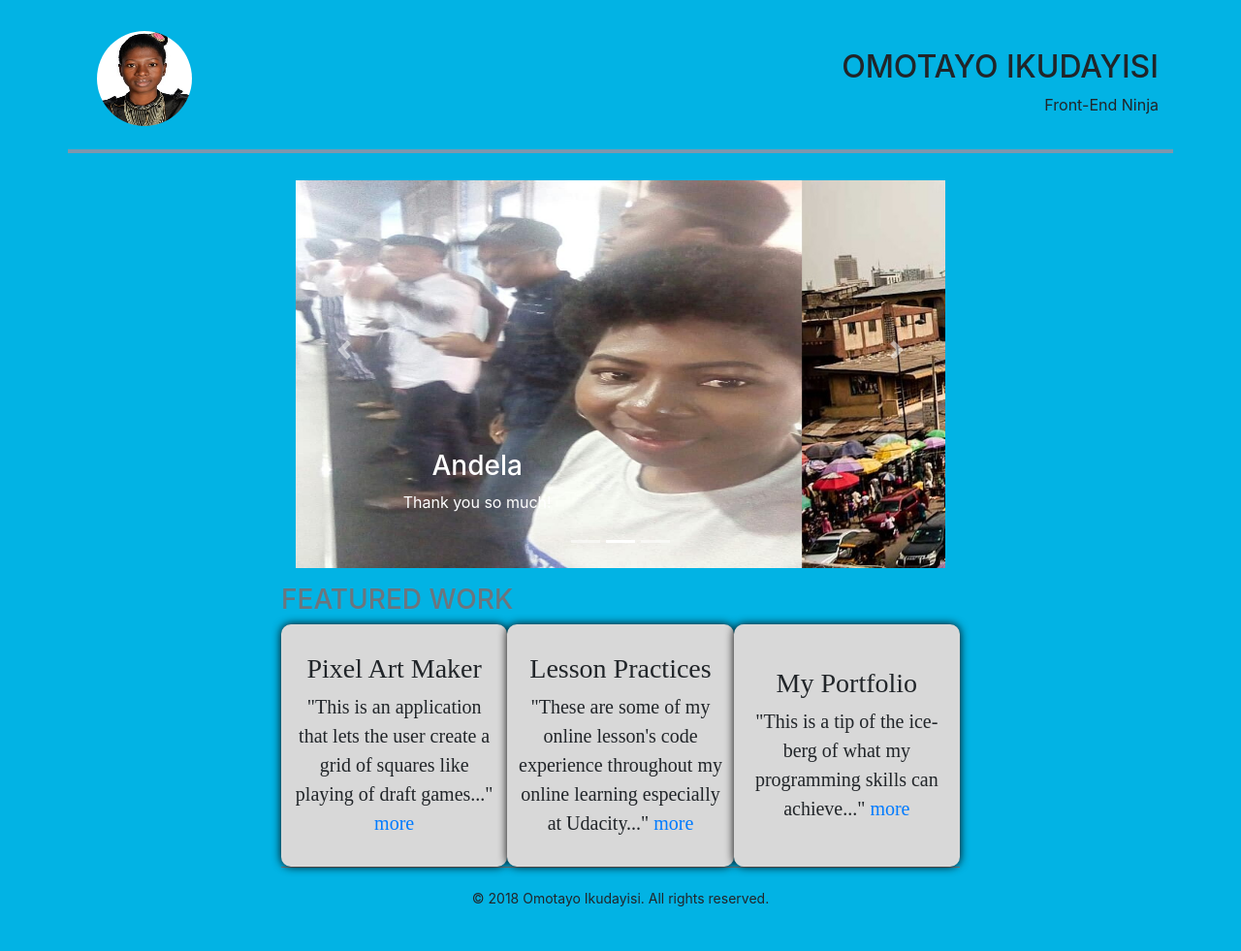
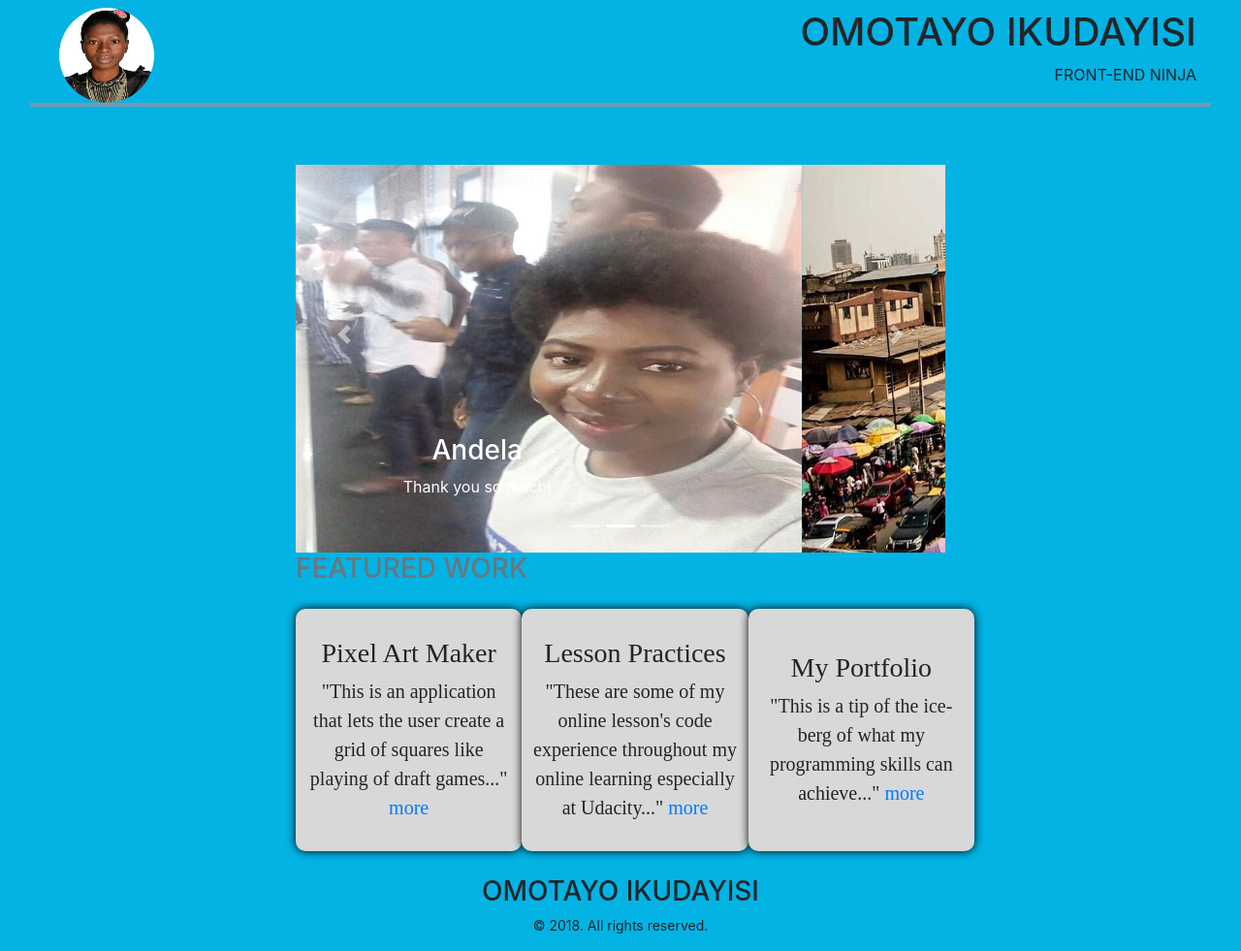
Before and after one commit to Glitzabeth/my-portfolio, a plain HTML site: page index.html in a window 1280 px wide. Shown: the whole page at 97% size. Before the commit the page ends 937 px from the top, so only its background shows below. Drawn offline with nearby package versions, Linux system fonts and the light colour scheme.

Commit message:
Update index.html

```diff
--- a/index.html
+++ b/index.html
@@ -11,27 +11,27 @@
     <meta name="viewport" content="width=device-width, initial-scale=1">
     <!-- Bootstrap CSS -->
    <link rel="stylesheet" href="https://stackpath.bootstrapcdn.com/bootstrap/4.1.2/css/bootstrap.min.css" integrity="sha384-Smlep5jCw/wG7hdkwQ/Z5nLIefveQRIY9nfy6xoR1uRYBtpZgI6339F5dgvm/e9B" crossorigin="anonymous">
-    <link rel="stylesheet" href="css/style.css" type="text/css" />
+    <link rel="stylesheet" href="css/style.css">
   </head>
   <!--Major design part-->
   	<body>
     	<!-- Header Navigation starts -->
     	<div id="header">
       		<nav class="navbar navbar-expand-lg navbar-light">
-        		<div class="container horizontal pt-4">
-          			<a class="navbar-brand mb-4" href="#">
+        		<div class="container-fluid horizontal pt-6">
+          				<a class="navbar-brand mb-6" href="#">
             				<img id="logo" class="img-circular float-left" alt="Logo" src="img/logo.jpg" />
          	 			</a>
          	 		<div class="float-right">
-           		 		<h2 class="text-uppercase">OMOTAYO IKUDAYISI</h2>
-            			<p class=" text-right">Front-End Ninja</p>
+           		 		<h1 class="text-uppercase">Omotayo Ikudayisi</h1>
+            			<p class="text-uppercase text-right mb-3">Front-End Ninja</p>
           			</div>
         		</div>
       		</nav>
     	</div>
     	<!-- end of head navigation bar -->
 		<div id="wrapper">
-      		<div class="container mt-3">
+			<div class="container-fluid pt-6">
         		<div id="myCarousel" class="carousel slide" data-ride="carousel">
           			<!-- Indicators -->
           			<ul class="carousel-indicators">
@@ -42,21 +42,28 @@
           			<!-- The slideshow -->
           			<div class="carousel-inner">
             			<div class="carousel-item active">
-              				<img src="img/epic.jpg" alt="Andela" width="1100" height="500">
+              				<img class="d-block w-100" src="img/epic.jpg" alt="Andela">
               				<div class="carousel-caption">
                 				<h3>Andela</h3>
                 				<p>Thank you so much!</p>
               				</div>
             			</div>
-           				<div class="carousel-item">
-              				<img src="img/country.jpg" alt="Lagos Market" width="1100" height="500">
+           				<div class="carousel-item md-3">
+              				<img class="d-block w-100" src="img/country.jpg" alt="Lagos Market">
               				<div class="carousel-caption">
                 				<h3>Lagos Market</h3>
                 				<p>Lagos is a goal!</p>
               				</div>
               			</div>
-            			<div class="carousel-item">
-              				<img src="img/nugget.jpg" alt="nugget" width="1100" height="500">
+              			<div class="carousel-item md-3">
+              				<img class="d-block w-100" src="img/Omotayo.jpg" alt="coding dream">
+              				<div class="carousel-caption">
+                				<h3>Alas!</h3>
+                				<p>I will get there</p>
+              				</div>
+            			</div>
+            			<div class="carousel-item md-3">
+              				<img class="d-block w-100" src="img/nugget.jpg" alt="nugget">
               				<div class="carousel-caption">
                 				<h3>Believe</h3>
                 				<p>If you believe! You go achieve!</p>
@@ -72,9 +79,11 @@
           			</a>
         		</div>
         	</div>
-      		<section id="featuredWork"> <h3 class="mt-3 text">Featured Work</h3>
+      		<section id="featuredWork">
+      			<div class="container pt-6">
+      		 		<h3 class="mb-4 text">FEATURED WORK</h3>
         			<div class="row">
-          			<div class="col-sm">
+          				<div class="col-md">
             				<table id="table1">
               					<tr>
                 					<td><h3>Pixel Art Maker</h3>"This is an application that lets the user create a grid of squares like playing of draft games..." <a href="https://github.com/Glitzabeth/pixel-art" target="_blank">more</a></td>
@@ -84,11 +93,22 @@
             				</table>
           				</div>
         			</div>
+        		</div>
+      			<!-- footer note-->
+      			<div id="footer">
+      				<div class="container">
+      					<div class="row">
+      						<div class="col text-center">
+      							<div class="pt-4">
+									<h3 class="text-uppercase"> Omotayo Ikudayisi</h3>
+									<p>&copy; 2018. All rights reserved.</p>
+								</div>
+							</div>
+						</div>
+					</div>
+				</div>
     		</section>
-      		<!-- footer note-->
-      		<div id="footer"><br />&copy; 2018 Omotayo Ikudayisi. All rights reserved.</div>
     	</div>
-
 		<!-- Optional JavaScript -->
     	<!-- jQuery first, then Popper.js, then Bootstrap JS -->
     	 <script src="https://code.jquery.com/jquery-3.3.1.slim.min.js" integrity="sha384-q8i/X+965DzO0rT7abK41JStQIAqVgRVzpbzo5smXKp4YfRvH+8abtTE1Pi6jizo" crossorigin="anonymous"></script>
```
Lines whose indentation alone changed are shown as unchanged.
